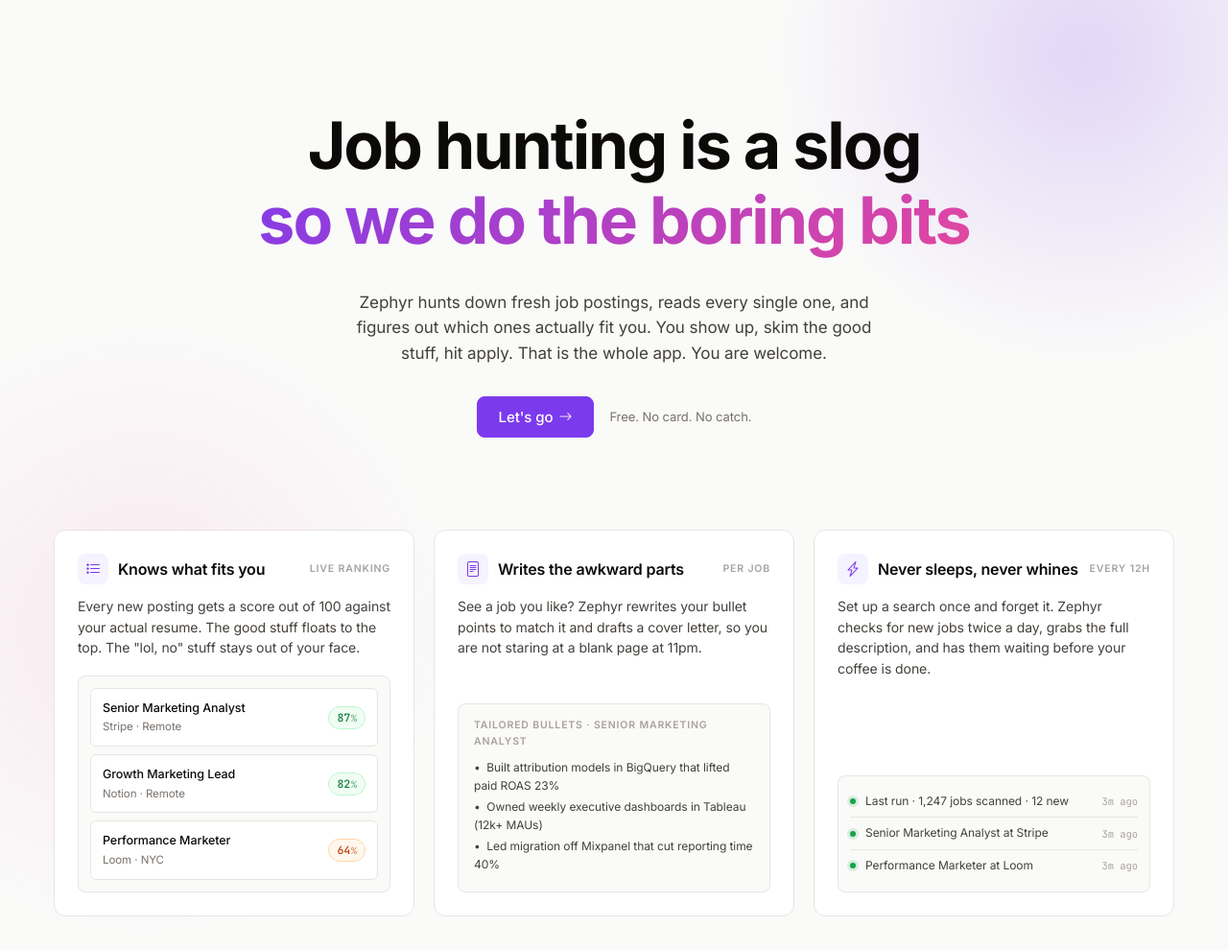
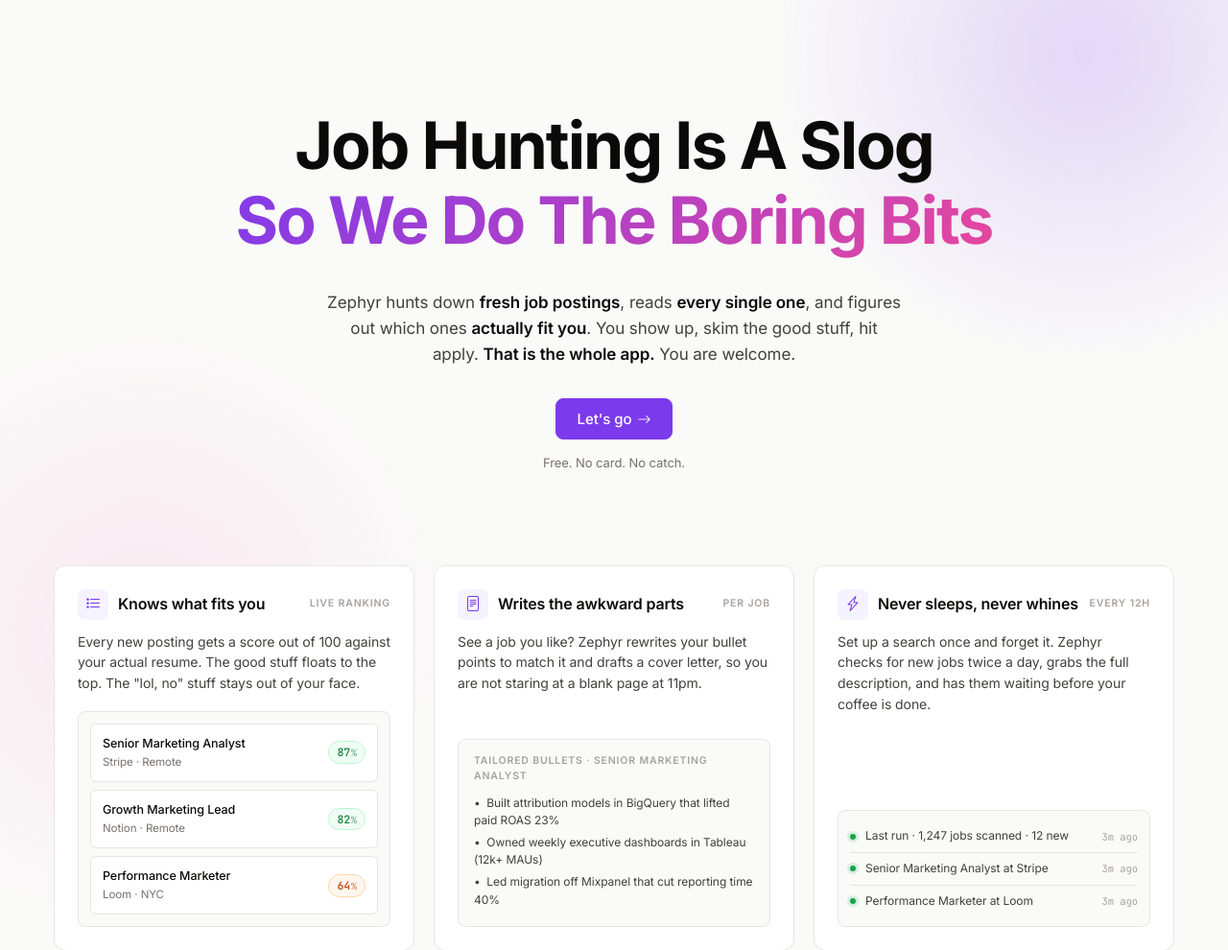
Before and after one commit to franciscobarriga/zephyr-job-tracker, a FastAPI app: page / in a window 1280 px wide. Shown: the part 94-1084 px from the top of the page at 96% size. Run offline with FastAPI, Linux system fonts and the light colour scheme; parts of the project's set-up code (start-up, migrations or seed data) failed here and were passed over.

Commit message:
style: title-case hero headline, bold key subtitle phrases, stack CTA note
- Hero headline now Title Case
- Key phrases in the subtitle wrapped in <strong> for scannability
- 'Free. No card. No catch.' moved below the button instead of beside it

Co-Authored-By: Claude Sonnet 4.6 <noreply@anthropic.com>

```diff
--- a/app/static/landing.css
+++ b/app/static/landing.css
@@ -94,13 +94,19 @@ body.landing::after {
 .hero-sub {
     font-size: 17px;
     color: var(--text-2);
-    max-width: 580px;
+    max-width: 600px;
     margin: 0 auto 32px;
-    line-height: 1.55;
+    line-height: 1.6;
+}
+.hero-sub strong {
+    color: var(--text);
+    font-weight: 600;
 }
 .hero-cta {
-    display: flex; align-items: center; justify-content: center; gap: 16px;
-    flex-wrap: wrap;
+    display: flex;
+    flex-direction: column;
+    align-items: center;
+    gap: 14px;
 }
 .hero-cta-note {
     color: var(--text-muted);
--- a/app/templates/landing.html
+++ b/app/templates/landing.html
@@ -32,13 +32,14 @@
 <section class="hero">
     <div class="hero-text">
         <h1 class="hero-title">
-            Job hunting is a slog
-            <span class="hero-accent">so we do the boring bits</span>
+            Job Hunting Is A Slog
+            <span class="hero-accent">So We Do The Boring Bits</span>
         </h1>
         <p class="hero-sub">
-            Zephyr hunts down fresh job postings, reads every single one, and
-            figures out which ones actually fit you. You show up, skim the good
-            stuff, hit apply. That is the whole app. You are welcome.
+            Zephyr hunts down <strong>fresh job postings</strong>, reads
+            <strong>every single one</strong>, and figures out which ones
+            <strong>actually fit you</strong>. You show up, skim the good stuff,
+            hit apply. <strong>That is the whole app.</strong> You are welcome.
         </p>
         <div class="hero-cta">
             <a href="/auth/signup" class="btn btn-accent btn-lg">Let's go <i class="bi bi-arrow-right"></i></a>
```
